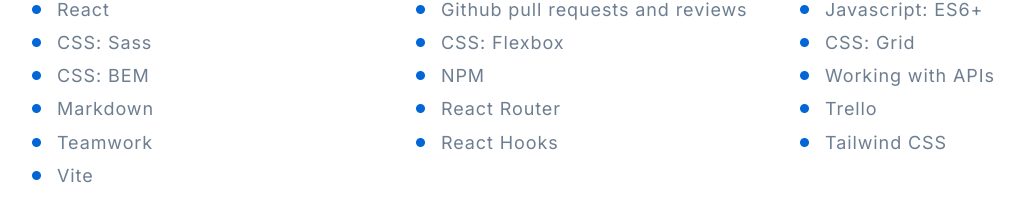
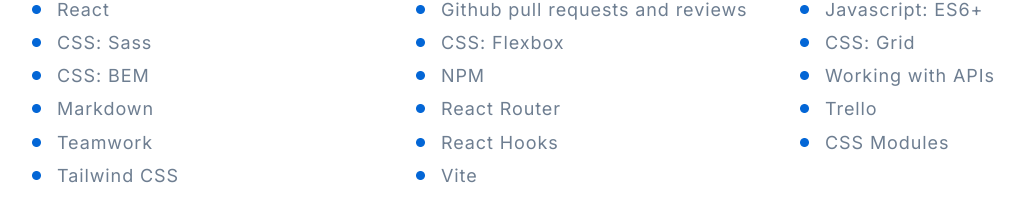
Before and after one commit to tomecky1/personal-homepage, a React (Vite) app: page / in a window 1280 px wide. Shown: the part 816-1036 px from the top of the page, without its empty margins (48-1072 px from the left). Built offline with nearby package versions, Linux system fonts and the light colour scheme; no server answers.

Commit message:
Add "CSS Modules" to skills data
Updated the skills data to include "CSS Modules" in the list. This ensures the skills set is more comprehensive and up-to-date.

```diff
--- a/src/features/personalHomepage/PersonalHomepage/skillsData.js
+++ b/src/features/personalHomepage/PersonalHomepage/skillsData.js
@@ -16,6 +16,7 @@
   "Trello",
   "Teamwork",
   "React Hooks",
+  "CSS Modules",
   "Tailwind CSS",
   "Vite"
 ];
```
